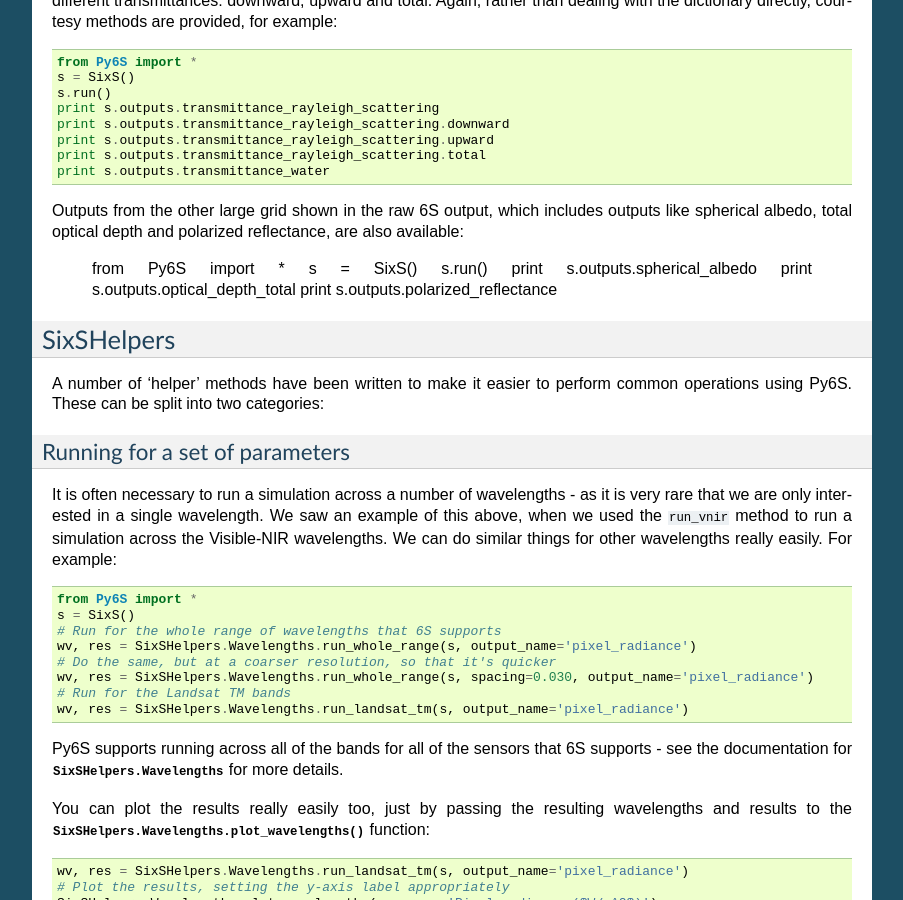
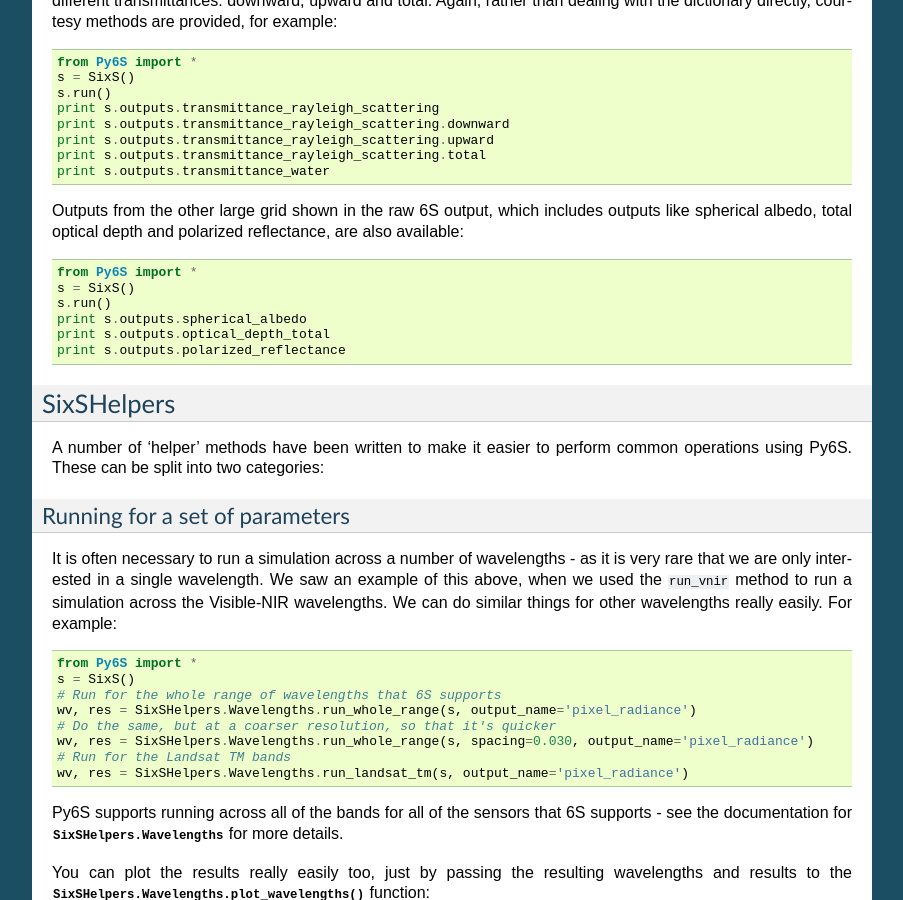
Before and after one commit to robintw/Py6S, a Sphinx documentation site: the page built from doc/source/quickstart.rst, in a window 1280 px wide and 900 px high, scrolled down 3379 px. Shown: the whole window, without its empty margins (198-1101 px from the left). Built offline with Sphinx 7.4.7, drawn with Linux system fonts in a browser that asks for light colours.

Commit message:
Fixed code formatting error in Quickstart docs

```diff
--- a/doc/source/quickstart.rst
+++ b/doc/source/quickstart.rst
@@ -139,7 +139,7 @@ The tables showing the integrated values of various transmittances (rayleigh, wa
   print s.outputs.transmittance_rayleigh_scattering.total
   print s.outputs.transmittance_water
 
-Outputs from the other large grid shown in the raw 6S output, which includes outputs like spherical albedo, total optical depth and polarized reflectance, are also available:
+Outputs from the other large grid shown in the raw 6S output, which includes outputs like spherical albedo, total optical depth and polarized reflectance, are also available::
 
   from Py6S import *
   s = SixS()
```
